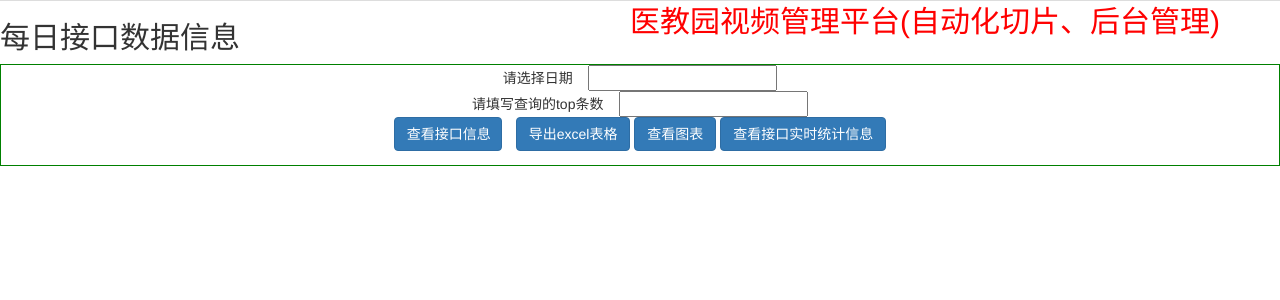
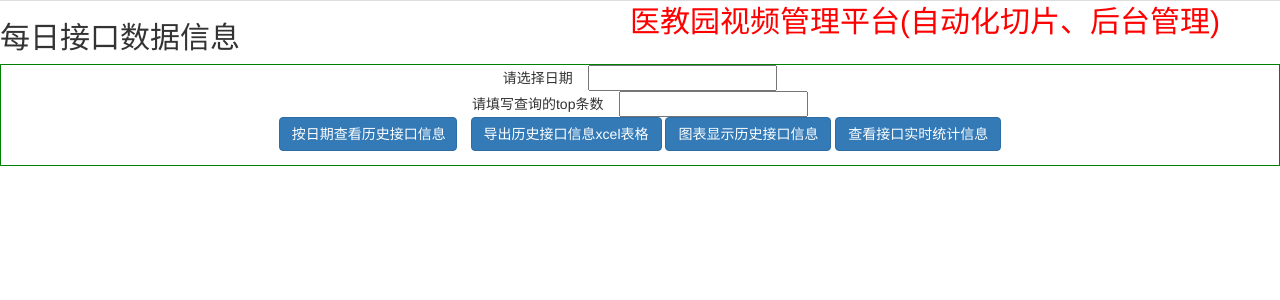
Before and after one commit to shixiaobo8/yjy_django_video, a Django app: page /inters_data in a window 1280 px wide. Shown: the top 300 px of the page. Run offline with Django 3.2, Linux system fonts and the light colour scheme; parts of the project's set-up code (start-up, migrations or seed data) failed here and were passed over; some libraries are stand-ins or nearby versions.

```diff
--- a/video_omsa/templates/inters_count.html
+++ b/video_omsa/templates/inters_count.html
@@ -175,10 +175,10 @@
             <form id='f1' name='f1' method='post' action='/inters_data' align='center'>{% csrf_token %}
                 {{ form.date.label }} &nbsp;&nbsp; {{ form.date }}<br/>
                 {{ form.top.label }} &nbsp;&nbsp; {{ form.top }} <br/>
-                <button type="submit" class="btn btn-primary" style="padding-right:10px;margin-right:10px;">查看接口信息
+                <button type="submit" class="btn btn-primary" style="padding-right:10px;margin-right:10px;">按日期查看历史接口信息
                 </button>
-                <a type='button' class="btn btn-primary" id='bt2' onclick='exportXls()' align='center'>导出excel表格</a>
-                <button type='button' class="btn btn-primary" id='bt3' onclick="catImage()" align='center'>查看图表</button>
+                <a type='button' class="btn btn-primary" id='bt2' onclick='exportXls()' align='center'>导出历史接口信息xcel表格</a>
+                <button type='button' class="btn btn-primary" id='bt3' onclick="catImage()" align='center'>图表显示历史接口信息</button>
                 <button type='button' class="btn btn-primary" id='bt4' onclick="getCurInfo()" align='center'>查看接口实时统计信息</button>
             </form>
         </div>
```
